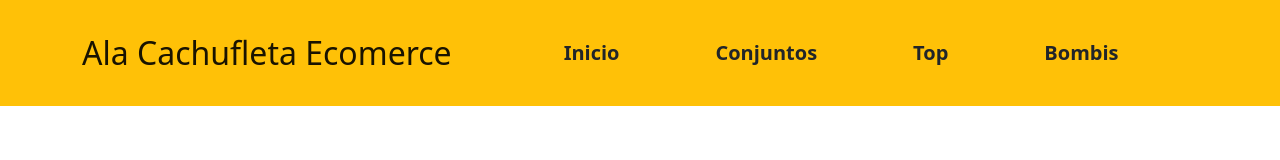
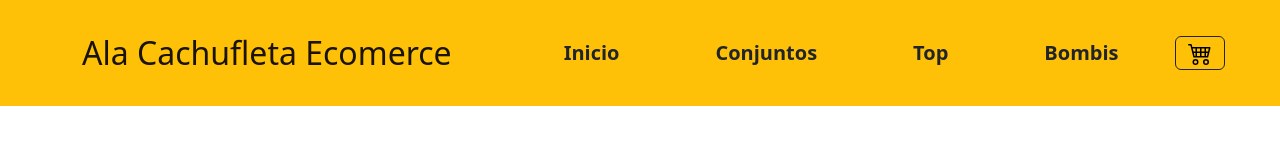
Before and after one commit to sole-arguello/PF-React-ArguelloMariaSoledad, a React (Vite) app in the folder ecomerce/: page / in a window 1280 px wide. Shown: the top 160 px of the page. Built offline with nearby package versions, Linux system fonts and the light colour scheme; no server answers; the database is empty.

Commit message:
limpio y acomodo codigo

```diff
--- a/ecomerce/src/components/CartWiget/CartWiget.jsx
+++ b/ecomerce/src/components/CartWiget/CartWiget.jsx
@@ -2,17 +2,16 @@ import React, { useContext } from 'react'
 import '../CartWiget/cartWiget.css'
 import { Link } from 'react-router-dom'
 import { CartContext } from '../../context/CartContext'
-//import '../CartWiget/cartWiget.scss'
+
 function CartWiget() {
 
   const { totalInCart } = useContext(CartContext)
   return (
-    <div className='cartWiget border border-dark p-1 rounded'
-    style={{display: totalInCart > 0 ? 'block' : 'none'}}>
+    <div className='cartWiget border border-dark p-1 rounded'>
 
       <Link to='/cart' className='d-flex text-decoration-none text-dark'>
         <img className='mx-2 ' src="/public/cart4.svg" alt="" style={{ width: '1.5rem'}}/>
-        <span className=' fs-5 fw-semibold mx-1'>{totalInCart}</span>
+        <span className=' fs-5 fw-semibold mx-1' style={{display: totalInCart() > 0 ? 'block' : 'none'}}>{totalInCart()}</span>
       </Link>
 
     </div>
```
